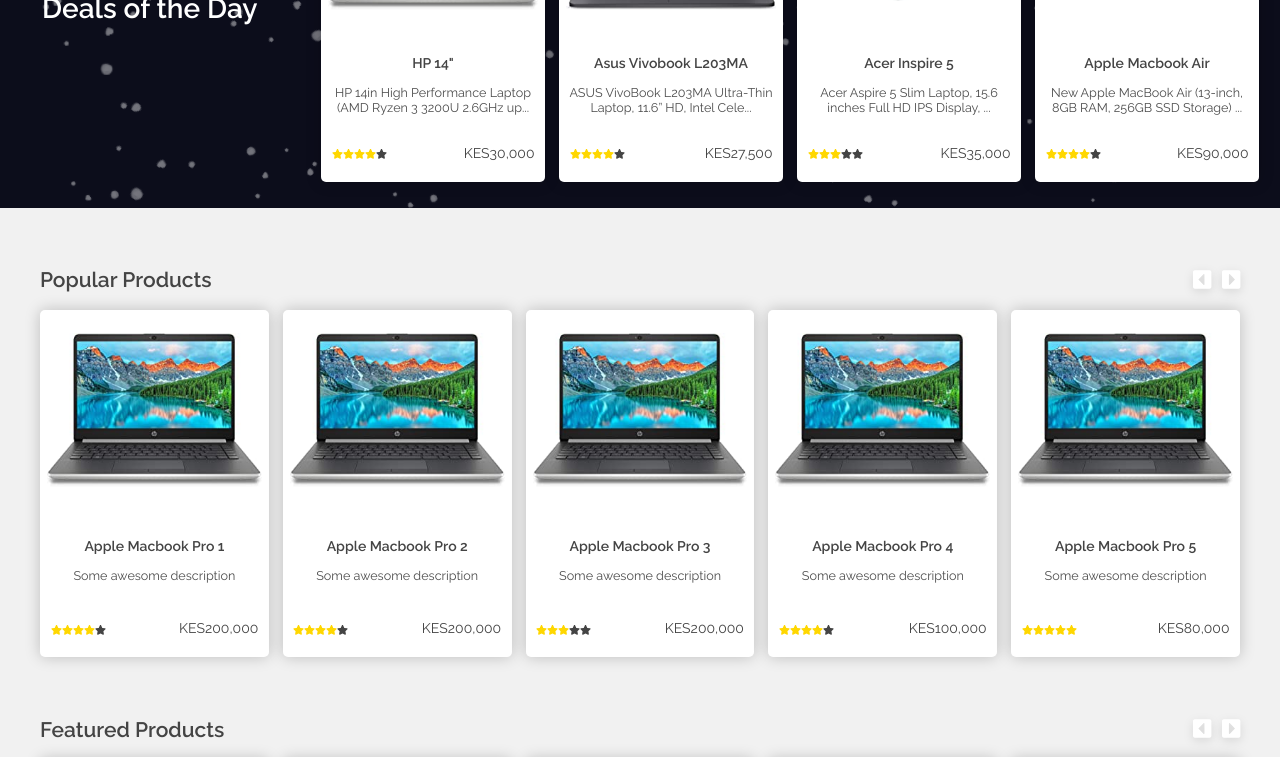
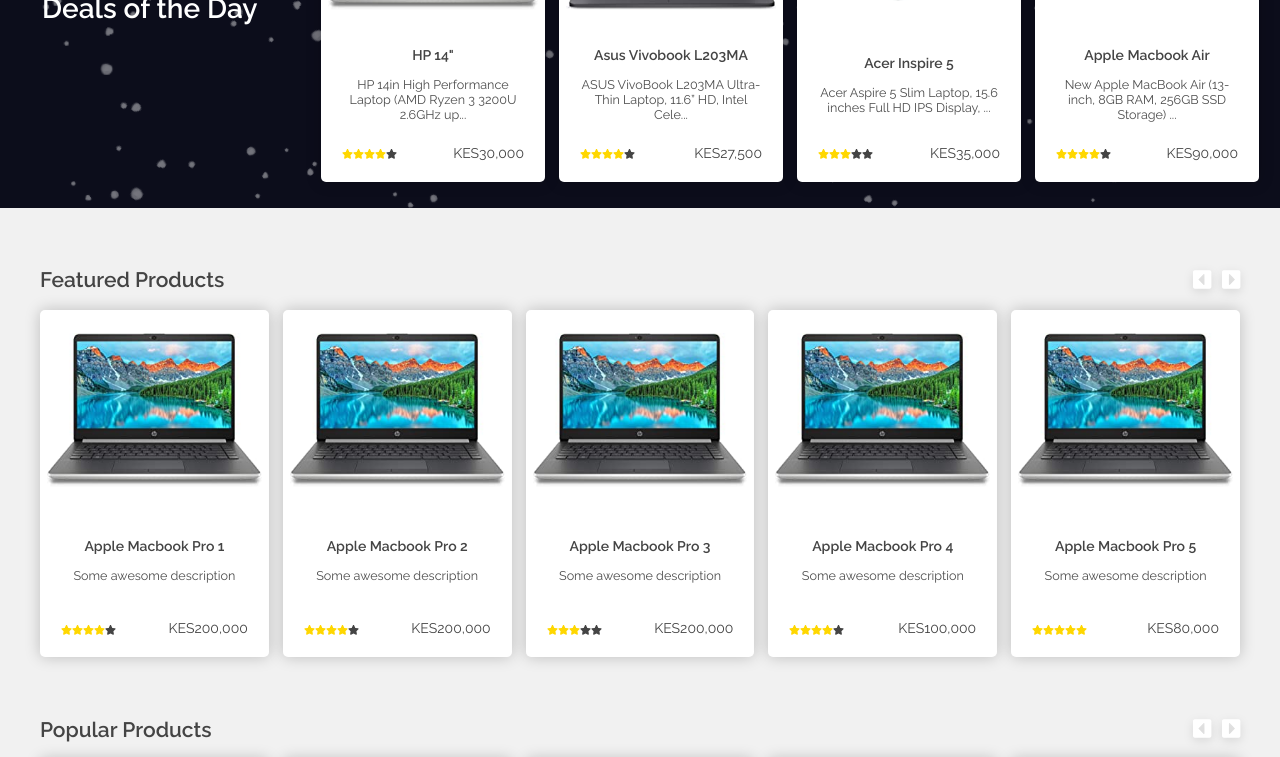
Before and after one commit to KennethMurugu/ecommerce-store, a Vue app: page /#/ in a window 1280 px wide. Shown: the part 920-1677 px from the top of the page. Built offline with nearby package versions, Linux system fonts and the light colour scheme.

Commit message:
some chores - rename main product carousel - spacing changes

```diff
--- a/src/components/FeaturedProductsCarousel.vue
+++ b/src/components/MainProductsCarousel.vue
@@ -42,7 +42,7 @@
 import product4Img from '../assets/img/main-product-4.png'
 import product5Img from '../assets/img/main-product-5.png'
 export default {
-  name: 'FeaturedProductsCarousel',
+  name: 'MainProductsCarousel',
   data() {
     return {
       productImages: [
--- a/src/components/ProductCard.vue
+++ b/src/components/ProductCard.vue
@@ -1,11 +1,11 @@
 <template>
   <div class="product">
     <img :src="product.url" :alt="product.name" class="image pa-2" />
-    <div class="info pa-2">
+    <div class="info py-2 px-6">
       <p class="name">{{ product.name }}</p>
       <p class="description">{{ shortDescription(product.description) }}</p>
     </div>
-    <div class="footer pt-3 px-3 pb-6">
+    <div class="footer pt-3 px-6 pb-6">
       <div class="ratings">
         <fa-icon
           icon="star"
--- a/src/views/Home.vue
+++ b/src/views/Home.vue
@@ -1,18 +1,18 @@
 <template>
   <div class="home">
-    <FeaturedProductsCarousel class="mb-12" />
+    <MainProductsCarousel class="mb-12" />
 
     <DealsOfTheDay class="mb-12" />
 
     <ProductListCarousel
-      :products="popularProducts"
-      title="Popular Products"
+      :products="featuredProducts"
+      title="Featured Products"
       class="mb-12"
     />
 
     <ProductListCarousel
-      :products="featuredProducts"
-      title="Featured Products"
+      :products="popularProducts"
+      title="Popular Products"
       class="mb-12"
     />
 
@@ -21,7 +21,7 @@
 </template>
 
 <script>
-import FeaturedProductsCarousel from '../components/FeaturedProductsCarousel'
+import MainProductsCarousel from '../components/MainProductsCarousel'
 import ProductListCarousel from '../components/ProductListCarousel'
 import DealsOfTheDay from '../components/DealsOfTheDay'
 import PageFooter from '../components/PageFooter'
@@ -29,7 +29,7 @@
 export default {
   name: 'Home',
   components: {
-    FeaturedProductsCarousel,
+    MainProductsCarousel,
     ProductListCarousel,
     DealsOfTheDay,
     PageFooter
```
